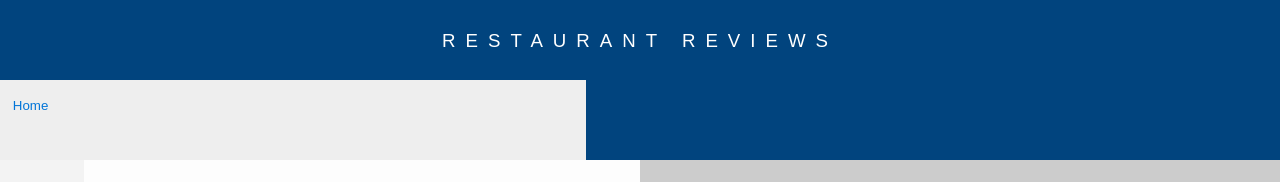
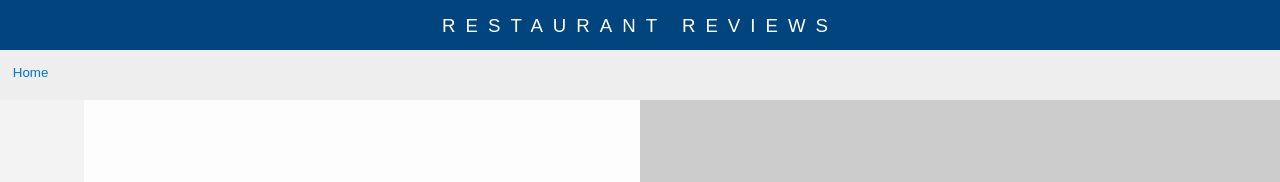
Before and after one commit to rtanri/restaurant-review-app, a plain HTML site: page restaurant.html in a window 1280 px wide. Shown: the top 182 px of the page. Drawn offline with nearby package versions, Linux system fonts and the light colour scheme.

Commit message:
Modify breadcrumb css & responsive css

```diff
--- a/css/responsive.css
+++ b/css/responsive.css
@@ -2,6 +2,10 @@
 @media (min-width: 460px) {
     .filter-options {
       text-align: left;
+    }
+
+    #breadcrumb {
+      width: 100%;
     }
   }
 
@@ -9,9 +13,15 @@
     #restaurants-list li {
       max-width: 42%;
     }
+
     #restaurants-list li h1 {
       height: 35px;
     }
+
+    #breadcrumb {
+      width: 100%;
+    }
+
   }
 
 @media (min-width: 930px) {
@@ -40,7 +50,7 @@
       width: 50%;
     }
     #breadcrumb {
-      width: calc(50% - 80px);
+      width: 100%;
     }
     #restaurant-img {
       width: 90%;
--- a/css/styles.css
+++ b/css/styles.css
@@ -52,7 +52,7 @@ article, aside, canvas, details, figcaption, figure, footer, header, hgroup, men
 nav {
   display: flex;
   width: 100%;
-  height: 80px;
+  height: 50px;
   background-color: #01447e;
   text-align:center;
 }
@@ -66,15 +66,18 @@ nav h1 a {
   letter-spacing: 10px;
   text-transform: uppercase;
 }
+
+
 #breadcrumb {
-    padding: 0.8em;
+    padding: 1em;
     list-style: none;
     background-color: #eee;
-    font-size: 1.2em;
+    font-size: 0.8rem;
     margin: 0;
-    width: calc(50% - 80px);
+    width: 100%;
     text-align: left;
 }
+
 
 /* Display list items side by side */
 #breadcrumb li {
```
